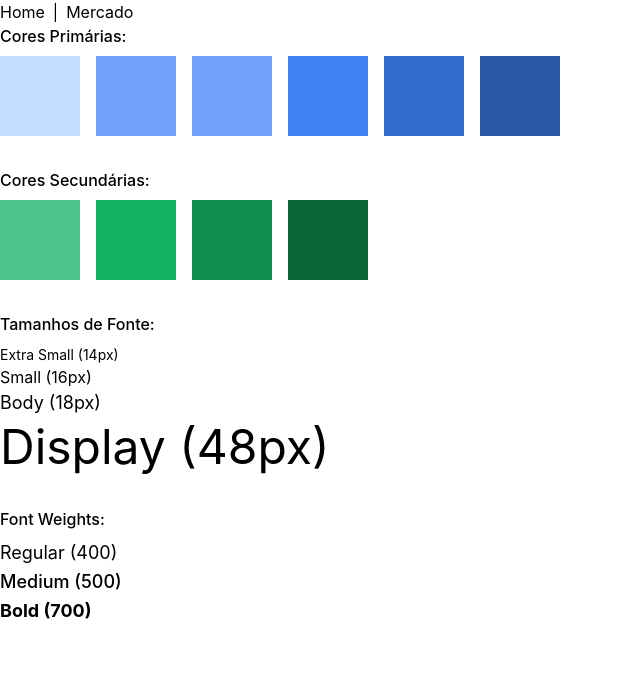
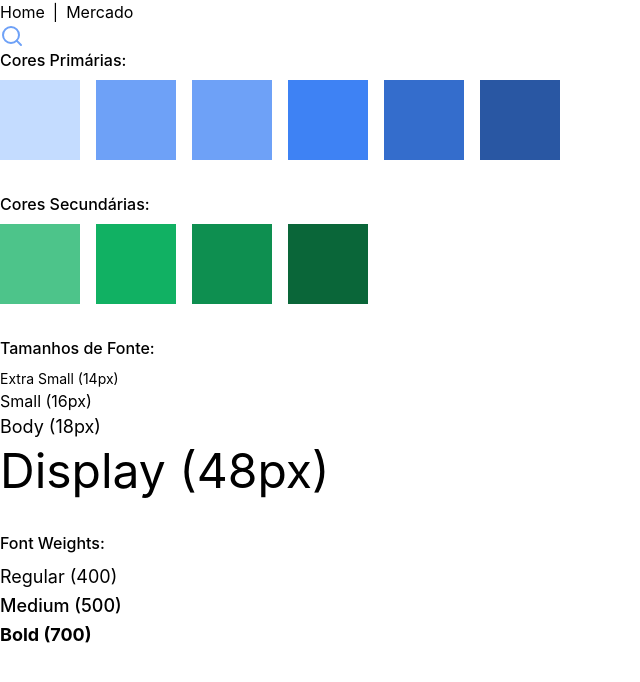
Before and after one commit to sillyveira/cinviva, a React (Vite) app: page / in a window 1280 px wide. Shown: the top 682 px of the page, without its empty margins (0-640 px from the left). Built offline with nearby package versions, Linux system fonts and the light colour scheme.

Commit message:
feat: add Search icons

```diff
--- /dev/null
+++ b/src/components/icons/IconProperties.jsx
@@ -0,0 +1,4 @@
+export default {
+  size: "24",
+  color: "text-primary-light"
+}
--- /dev/null
+++ b/src/components/icons/Search.jsx
@@ -0,0 +1,12 @@
+import React from 'react'
+import IconProperties from './IconProperties.jsx'
+
+
+export default function Search() {
+  return (
+    <div className={`${IconProperties.color}`}>
+        <svg
+        xmlns="http://www.w3.org/2000/svg" width={`${IconProperties.size}`} height={`${IconProperties.size}`} viewBox="0 0 24 24" fill="none" stroke="currentColor" strokeWidth="2" strokeLinecap="round" strokeLinejoin="round" className="lucide lucide-search-icon lucide-search"><path d="m21 21-4.34-4.34"/><circle cx="11" cy="11" r="8"/></svg>
+  </div>
+  )
+}
--- a/src/pages/MainPage.jsx
+++ b/src/pages/MainPage.jsx
@@ -1,11 +1,13 @@
 import { useState } from 'react'
+import Icon from '../components/icons/IconProperties'
+import Search from '../components/icons/Search'
 
 export default function MainPage() {
   const [count, setCount] = useState(0)
 
   return (
     <>
-
+      <Search/>
       {/* Teste de todas as cores primárias */}
       <div className="mb-8">
         <h2 className="text-small font-medium mb-2">Cores Primárias:</h2>
```
